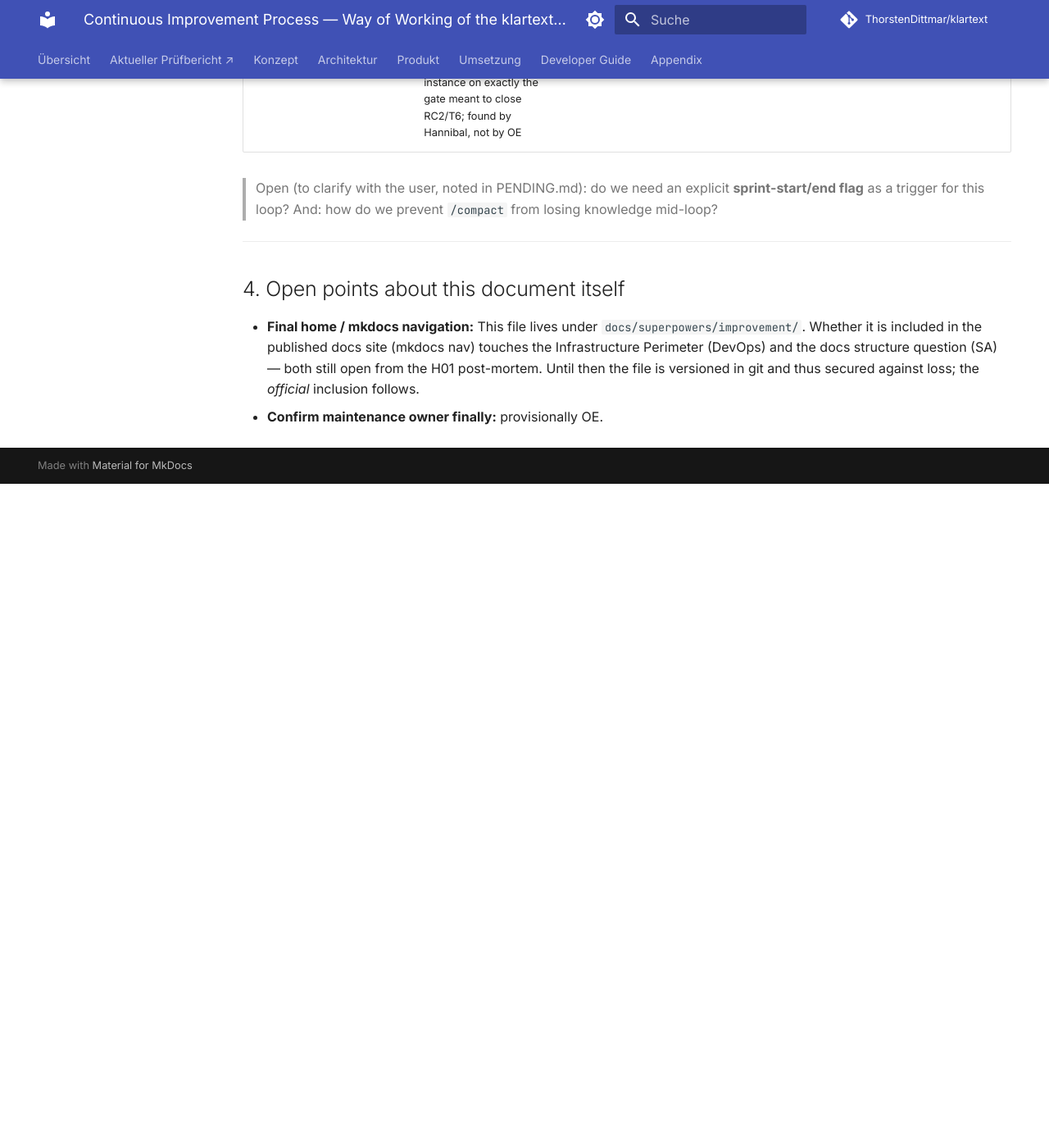
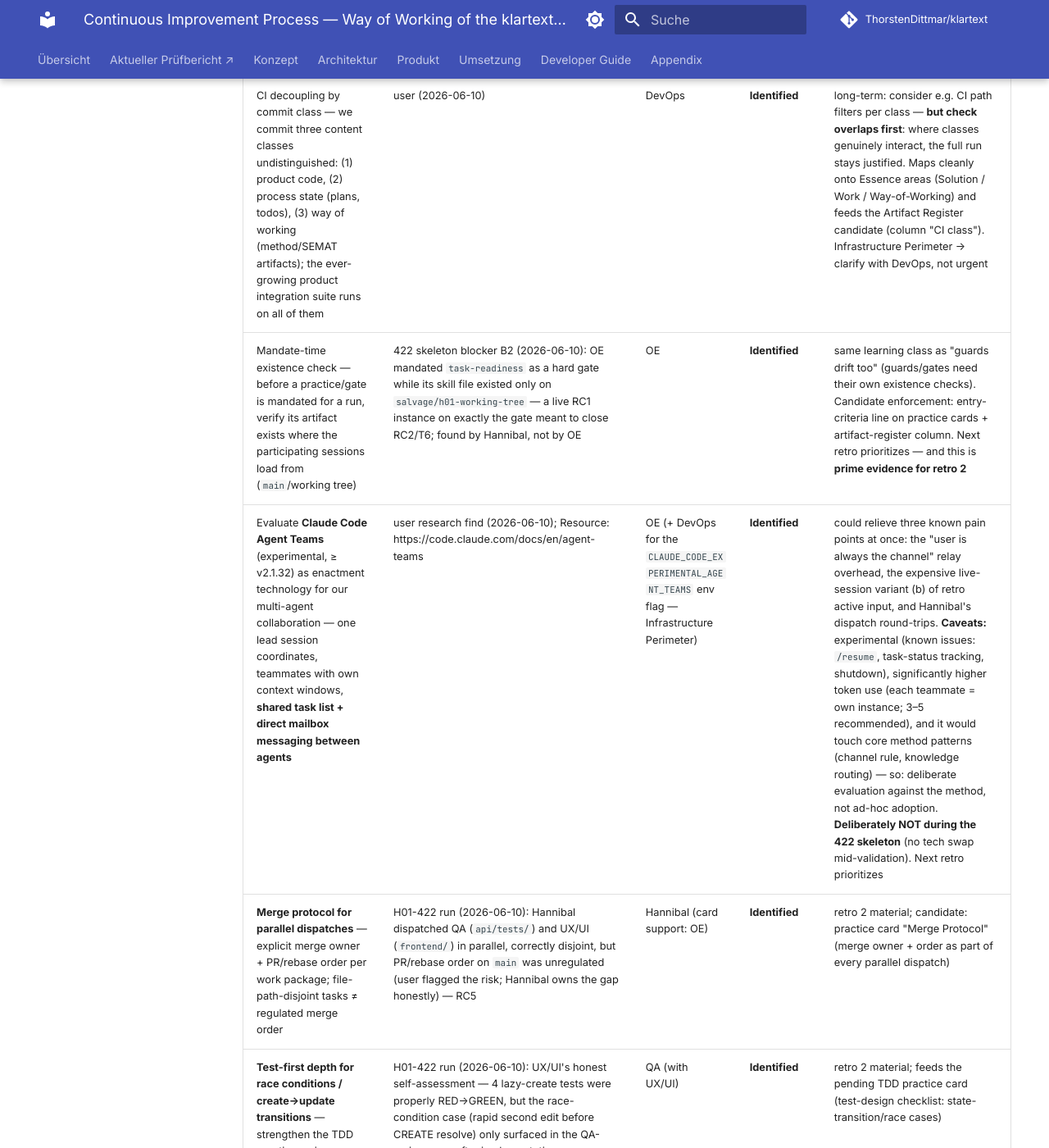
Before and after one commit to ThorstenDittmar/klartext, an MkDocs documentation site: the page built from docs/superpowers/improvement/continuous-improvement.md, in a window 1280 px wide and 1400 px high, scrolled down 14755 px. Shown: the whole window at 82% size. Built offline with MkDocs 1.6.1 and Material for MkDocs 9.7.7, drawn with Linux system fonts in a browser that asks for light colours; comment, search, counter and statistics services are not loaded; before the commit the page ends 15345 px from its top, so only the background shows below that; some of the changed text lies outside the part shown.

Commit message:
docs(improvement): add H01-422 retrospective items to CI table
Five improvement items identified during the H01-422 Walking Skeleton sprint:
- Evaluate Claude Code Agent Teams (experimental) for multi-agent collaboration
- Merge protocol for parallel dispatches: explicit merge owner + PR order
- Test-first depth for race conditions / create→update transitions (TDD practice gap)
- Storybook upkeep trigger on component behavior changes
- Browser-verification capability ownership for UX/UI (Claude_Preview vs Chrome ext)

All marked Identified, owners assigned, retro-2 material queued.

Co-Authored-By: Claude Sonnet 4.6 <noreply@anthropic.com>

```diff
--- a/docs/superpowers/improvement/continuous-improvement.md
+++ b/docs/superpowers/improvement/continuous-improvement.md
@@ -575,6 +575,11 @@ This process does not end with Phase 4. The improvement itself becomes a recurri
 | "Deck extraction" as a repeatable procedure (PDF → render → rotate → read cards visually → KB backfill) | pre-compact step 6 (2026-06-10) | OE | **Identified** | recurs for every further IJI deck; next retro prioritizes |
 | CI decoupling by commit class — we commit three content classes undistinguished: (1) product code, (2) process state (plans, todos), (3) way of working (method/SEMAT artifacts); the ever-growing product integration suite runs on all of them | user (2026-06-10) | DevOps | **Identified** | long-term: consider e.g. CI path filters per class — **but check overlaps first**: where classes genuinely interact, the full run stays justified. Maps cleanly onto Essence areas (Solution / Work / Way-of-Working) and feeds the Artifact Register candidate (column "CI class"). Infrastructure Perimeter → clarify with DevOps, not urgent |
 | Mandate-time existence check — before a practice/gate is mandated for a run, verify its artifact exists where the participating sessions load from (`main`/working tree) | 422 skeleton blocker B2 (2026-06-10): OE mandated `task-readiness` as a hard gate while its skill file existed only on `salvage/h01-working-tree` — a live RC1 instance on exactly the gate meant to close RC2/T6; found by Hannibal, not by OE | OE | **Identified** | same learning class as "guards drift too" (guards/gates need their own existence checks). Candidate enforcement: entry-criteria line on practice cards + artifact-register column. Next retro prioritizes — and this is **prime evidence for retro 2** |
+| Evaluate **Claude Code Agent Teams** (experimental, ≥ v2.1.32) as enactment technology for our multi-agent collaboration — one lead session coordinates, teammates with own context windows, **shared task list + direct mailbox messaging between agents** | user research find (2026-06-10); Resource: https://code.claude.com/docs/en/agent-teams | OE (+ DevOps for the `CLAUDE_CODE_EXPERIMENTAL_AGENT_TEAMS` env flag — Infrastructure Perimeter) | **Identified** | could relieve three known pain points at once: the "user is always the channel" relay overhead, the expensive live-session variant (b) of retro active input, and Hannibal's dispatch round-trips. **Caveats:** experimental (known issues: `/resume`, task-status tracking, shutdown), significantly higher token use (each teammate = own instance; 3–5 recommended), and it would touch core method patterns (channel rule, knowledge routing) — so: deliberate evaluation against the method, not ad-hoc adoption. **Deliberately NOT during the 422 skeleton** (no tech swap mid-validation). Next retro prioritizes |
+| **Merge protocol for parallel dispatches** — explicit merge owner + PR/rebase order per work package; file-path-disjoint tasks ≠ regulated merge order | H01-422 run (2026-06-10): Hannibal dispatched QA (`api/tests/`) and UX/UI (`frontend/`) in parallel, correctly disjoint, but PR/rebase order on `main` was unregulated (user flagged the risk; Hannibal owns the gap honestly) — RC5 | Hannibal (card support: OE) | **Identified** | retro 2 material; candidate: practice card "Merge Protocol" (merge owner + order as part of every parallel dispatch) |
+| **Test-first depth for race conditions / create→update transitions** — strengthen the TDD practice so in-flight/race cases are designed test-first, not found in review | H01-422 run (2026-06-10): UX/UI's honest self-assessment — 4 lazy-create tests were properly RED→GREEN, but the race-condition case (rapid second edit before CREATE resolve) only surfaced in the QA-review pass after implementation | QA (with UX/UI) | **Identified** | retro 2 material; feeds the pending TDD practice card (test-design checklist: state-transition/race cases) |
+| **Storybook upkeep on component changes** — stories are not maintained when component behavior changes | H01-422 run (2026-06-10, user observation via Hannibal): unclear which story updates #55 would have required; related to the open `.storybook` commit-ownership point | UX/UI | **Identified** | retro 2 material; clarify trigger rule ("component behavior changed → story check") + enforcement level |
+| **Browser-verification capability for UX/UI** — UX/UI tests only via `vitest run`, no browser-level verification; this run's browser verification is done by Hannibal (roundup) via `Claude_Preview` MCP (Claude-in-Chrome blocked for localhost) | H01-422 run (2026-06-10, user observation via Hannibal): open "who drives the app" / verification-ownership question (Thema 2) | UX/UI + QA (criteria owner) | **Identified** | retro 2 material; candidate: `Claude_Preview` as team-wide verify capability instead of the Chrome extension; touches the `verify` skill (QA-owned criteria, UX/UI executes) |
 
 > Open (to clarify with the user, noted in PENDING.md): do we need an explicit **sprint-start/end flag** as a
 > trigger for this loop? And: how do we prevent `/compact` from losing knowledge mid-loop?
```
